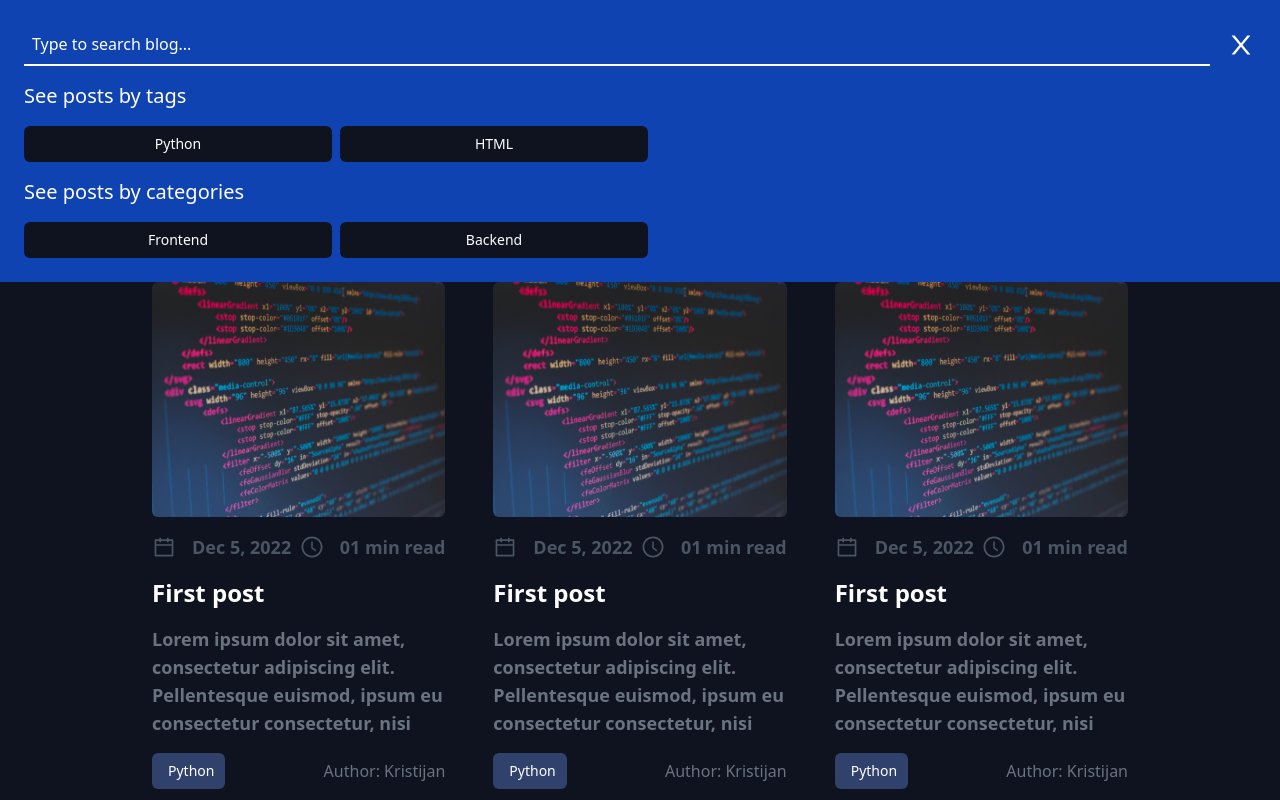
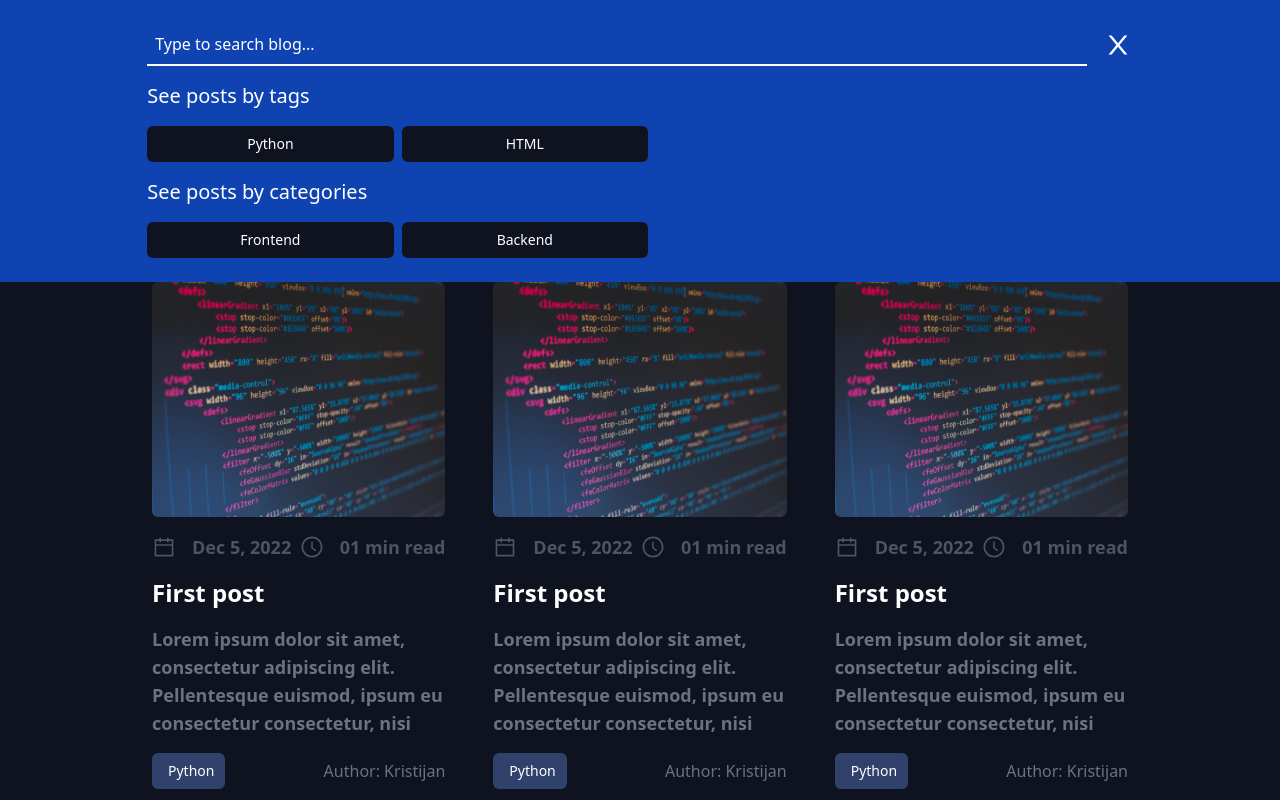
Before and after one commit to Kristijan007v/kv-blog, a Next.js app: page / in a window 1280 px wide. Both pictures are taken after a click on the icon 895 px from the left and 31 px from the top of the page. Shown: the top 800 px of the page. Built offline with nearby package versions, Linux system fonts and the light colour scheme.

Commit message:
Additional improvments to the navigation layout

```diff
--- a/components/Navigation/Navigation.js
+++ b/components/Navigation/Navigation.js
@@ -77,7 +77,7 @@ export default function Navigation() {
         )}
         {/* Menu  - MOBILE ONLY */}
         {isMenuOpen && (
-          <div className="flex-none bg-primary p-6">
+          <div className="flex-none md:hidden bg-primary p-6">
             <ul className="text-center flex flex-col space-y-2 text-xl">
               <li>
                 <Link href="/">
@@ -101,7 +101,7 @@ export default function Navigation() {
       {/* Search */}
       {isSearchOpen && (
         <div className="fixed top-0 left-0 right-0 bg-primary p-6 z-30 flex flex-col space-y-4">
-          <div className="flex justify-between items-center space-x-4">
+          <div className="flex justify-between items-center space-x-4 w-full lg:w-4/5 m-auto">
             <input
               type="text"
               className="p-2 bg-transparent text-white border-b-2 border-white focus:outline-none placeholder-white flex-grow"
@@ -109,6 +109,7 @@ export default function Navigation() {
             />
             <CloseButton onclick={toogleSearch} />
           </div>
+          <div className=" w-full lg:w-4/5 m-auto flex flex-col space-y-4">
             <p className="p__default">See posts by tags</p>
             <div className="flex space-x-2">
               <Tag text={`Python`} />
@@ -120,6 +121,7 @@ export default function Navigation() {
               <Tag text={`Backend`} />
             </div>
           </div>
+        </div>
       )}
     </>
   );
```
Lines whose indentation alone changed are shown as unchanged.
